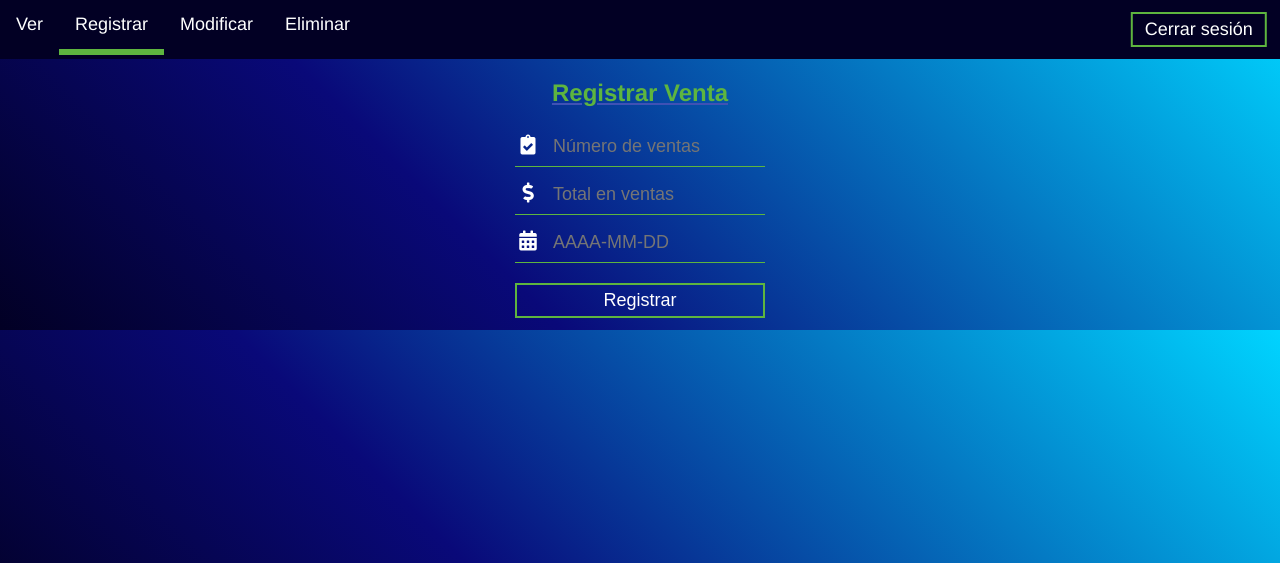
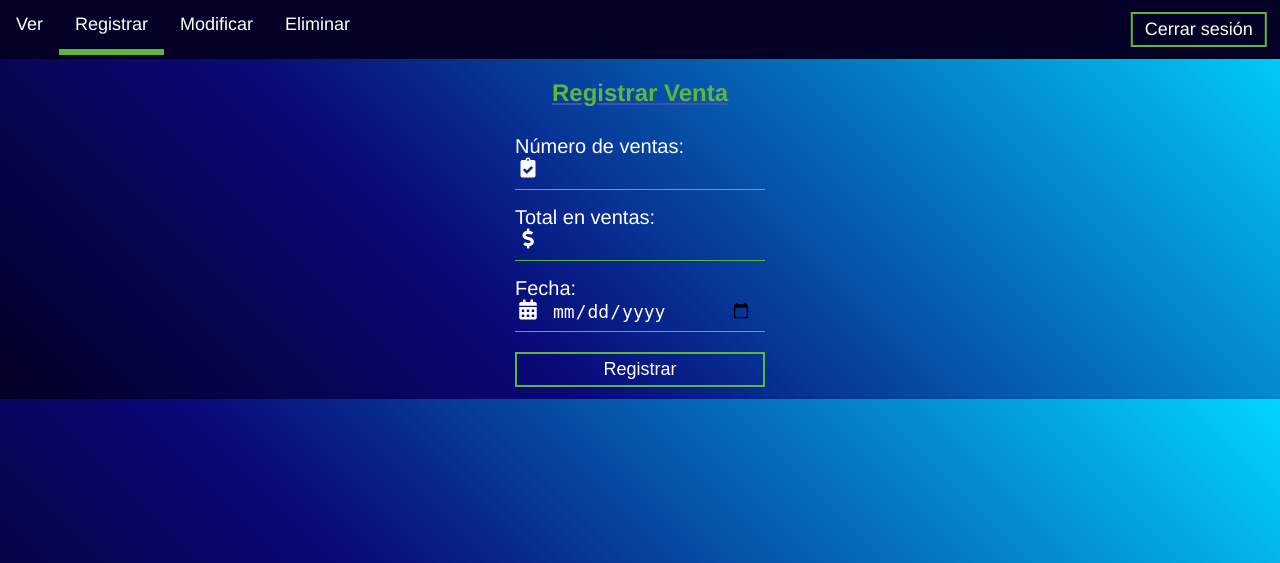
Before and after one commit to DarioSantacruz/sistemaweb3, a PHP site: page /sistema/registrar.php in a window 1280 px wide. Shown: the top 563 px of the page. Run offline with PHP 8.4, Linux system fonts and the light colour scheme; a user stored in the database is signed in; some libraries are stand-ins or nearby versions.

Commit message:
Correcto tipo de campo por campo en la forma.

```diff
--- a/sistema/registrar.php
+++ b/sistema/registrar.php
@@ -64,16 +64,19 @@
             <!--Formulario para registro de venta-->
             <div class="login">
                 <div class="textbox">
+                    <label for="numventas">Número de ventas:</label><br>
                     <i class="fas fa-clipboard-check"></i>
-                    <input type="text" placeholder="Número de ventas" name="numventas" autocomplete="off" required>
+                    <input type="number" id="numventas" name="numventas" min="1" name="numventas" autocomplete="off" required>
                 </div>
                 <div class="textbox">
+                    <label for="totventas">Total en ventas:</label><br>
                     <i class="fas fa-dollar-sign"></i>
-                    <input type="text" placeholder="Total en ventas" name="totventas" autocomplete="off" required>
+                    <input id="totventas" type="number" min="0.00" max="10000.00" step="1.00" autocomplete="off" required>
                 </div>
                 <div class="textbox">
+                    <label for="fecventas">Fecha:</label><br>
                     <i class="fas fa-calendar-alt"></i>
-                    <input type="text" placeholder="AAAA-MM-DD" name="fecventas" autocomplete="off" required>
+                    <input id="fecventas" type="date" name="fecventas" autocomplete="off" required>
                 </div>
                 <div class="alert" align-te></div>
                 <input class="btn" type="submit" value="Registrar">
```
